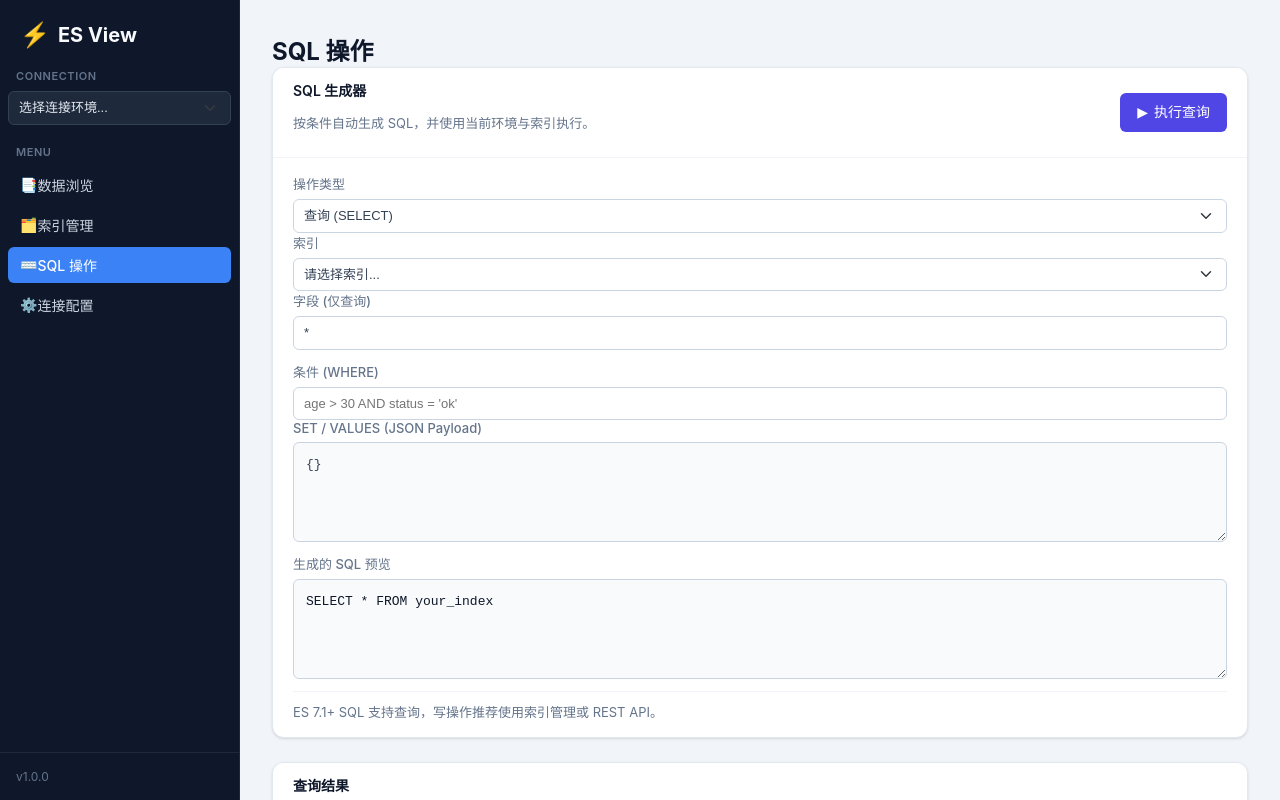
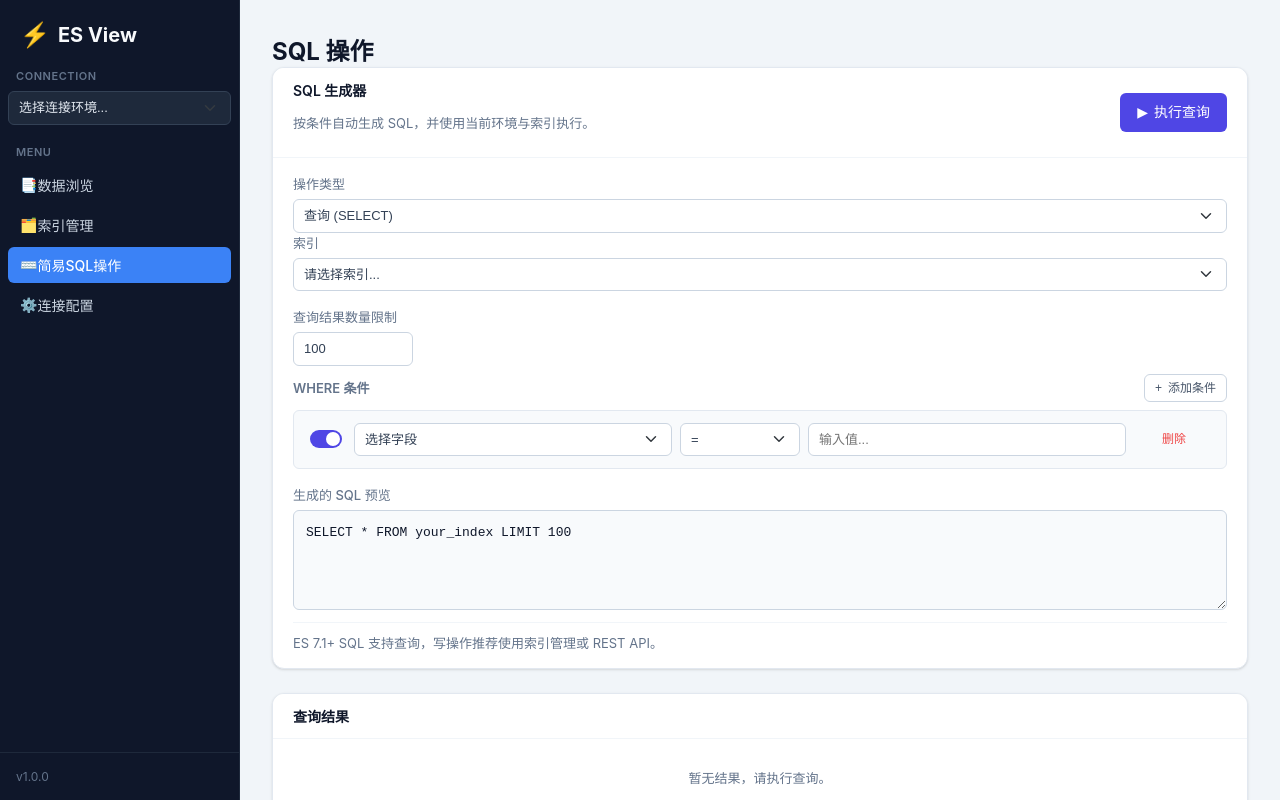
Before and after one commit to theheroonline/es-view, a React (Vite) app: page /#/sql in a window 1280 px wide. Built offline with nearby package versions, Linux system fonts and the light colour scheme.

Commit message:
完善功能

```diff
--- a/src/App.tsx
+++ b/src/App.tsx
@@ -62,7 +62,7 @@ function AppLayout() {
                 <span>🗂️</span> 索引管理
               </NavLink>
               <NavLink to="/sql" className={({ isActive }) => `nav-item ${isActive ? "active" : ""}`}>
-                <span>⌨️</span> SQL 操作
+                <span>⌨️</span> 简易SQL操作
               </NavLink>
               <NavLink to="/connections" className={({ isActive }) => `nav-item ${isActive ? "active" : ""}`}>
                 <span>⚙️</span> 连接配置
--- a/src/lib/esView.ts
+++ b/src/lib/esView.ts
@@ -120,15 +120,31 @@ export async function esRequest<T>(
 
   const normalizedBase = normalized.baseUrl.replace(/\/$/, "");
   const requestPath = `/${path.replace(/^\//, "")}`;
-  const url = `${normalizedBase}${requestPath}`;
 
-  log("3. 构建请求 URL", url);
+  // 在浏览器中通过代理发送请求，在 Tauri 中直接发送
+  let url: string;
+  if (isTauriEnv) {
+    url = `${normalizedBase}${requestPath}`;
+    log("3. 构建请求 URL (Tauri直连)", url);
+  } else {
+    // 浏览器环境：通过 /es 代理，并通过 x-es-target 头指定真实地址
+    url = `/es${requestPath}`;
+    log("3. 构建请求 URL (浏览器代理)", url);
+  }
+
   log("4. 请求方法", options.method ?? "GET");
   log("4.1 运行环境", isTauriEnv ? "Tauri" : "Browser");
 
   const headers: Record<string, string> = {
     "Content-Type": "application/json"
   };
+
+  // 浏览器环境下，通过 x-es-target 头通知代理真实地址
+  if (!isTauriEnv) {
+    headers["x-es-target"] = normalizedBase;
+    log("5. 已添加代理目标头", normalizedBase);
+  }
+
   const auth = buildAuthHeader(normalized);
   if (auth) {
     headers["Authorization"] = auth;
--- a/src/pages/SqlQuery.tsx
+++ b/src/pages/SqlQuery.tsx
@@ -1,42 +1,84 @@
 import { useEffect, useMemo, useState } from "react";
-import { sqlQuery } from "../lib/esView";
+import { extractFieldsFromMapping, getIndexMapping, sqlQuery } from "../lib/esView";
 import { useAppContext } from "../state/AppContext";
 import SqlHistory from "./SqlHistory";
 
 type SqlOperation = "select" | "insert" | "update" | "delete";
 
+type WhereCondition = {
+  field: string;
+  operator: string;
+  value: string;
+  enabled: boolean;
+};
+
 export default function SqlQuery() {
   const { getActiveConnection, addHistory, indices, selectedIndex, setSelectedIndex } = useAppContext();
   const activeConnection = useMemo(() => getActiveConnection(), [getActiveConnection]);
   const [operation, setOperation] = useState<SqlOperation>("select");
-  const [fields, setFields] = useState("*");
-  const [where, setWhere] = useState("");
+  const [availableFields, setAvailableFields] = useState<string[]>([]);
+  const [whereConditions, setWhereConditions] = useState<WhereCondition[]>([
+    { field: "", operator: "=", value: "", enabled: true }
+  ]);
   const [payload, setPayload] = useState("{}");
   const [sql, setSql] = useState("");
+  const [limit, setLimit] = useState(100);
   const [result, setResult] = useState<{ columns: string[]; rows: Array<Array<unknown>> } | null>(null);
   const [error, setError] = useState("");
+  const [totalRows, setTotalRows] = useState(0);
 
+  // 获取索引字段
+  useEffect(() => {
+    if (!activeConnection || !selectedIndex) {
+      setAvailableFields([]);
+      return;
+    }
+    getIndexMapping(activeConnection, selectedIndex)
+      .then((mapping) => {
+        const extracted = extractFieldsFromMapping(mapping, selectedIndex);
+        setAvailableFields(extracted);
+      })
+      .catch(() => setAvailableFields([]));
+  }, [activeConnection, selectedIndex]);
+
+  // 生成 SQL
   useEffect(() => {
     const name = selectedIndex || "your_index";
     let generated = "";
     switch (operation) {
       case "select":
-        generated = `SELECT ${fields || "*"} FROM ${name}${where ? ` WHERE ${where}` : ""}`;
+        const fieldsPart = "*";
+        const enabledConditions = whereConditions.filter((c) => c.enabled && c.field && c.value);
+        const wherePart = enabledConditions.length > 0
+          ? ` WHERE ${enabledConditions.map((c) => {
+              switch (c.operator) {
+                case "=": return `${c.field} = '${c.value}'`;
+                case "!=": return `${c.field} != '${c.value}'`;
+                case ">": return `${c.field} > ${c.value}`;
+                case ">=": return `${c.field} >= ${c.value}`;
+                case "<": return `${c.field} < ${c.value}`;
+                case "<=": return `${c.field} <= ${c.value}`;
+                case "LIKE": return `${c.field} LIKE '%${c.value}%'`;
+                default: return `${c.field} = '${c.value}'`;
+              }
+            }).join(" AND ")}`
+          : "";
+        generated = `SELECT ${fieldsPart} FROM ${name}${wherePart} LIMIT ${limit}`;
         break;
       case "insert":
         generated = `INSERT INTO ${name} VALUES ${payload}`;
         break;
       case "update":
-        generated = `UPDATE ${name} SET ${payload}${where ? ` WHERE ${where}` : ""}`;
+        generated = `UPDATE ${name} SET ${payload}`;
         break;
       case "delete":
-        generated = `DELETE FROM ${name}${where ? ` WHERE ${where}` : ""}`;
+        generated = `DELETE FROM ${name}`;
         break;
       default:
         generated = "";
     }
     setSql(generated);
-  }, [operation, selectedIndex, fields, where, payload]);
+  }, [operation, selectedIndex, whereConditions, payload, limit]);
 
   const execute = async () => {
     setError("");
@@ -54,11 +96,41 @@ export default function SqlQuery() {
       const columns = response.columns?.map((col: { name: string }) => col.name) ?? [];
       const rows = response.rows ?? [];
       setResult({ columns, rows });
+      setTotalRows(rows.length);
       await addHistory(`SQL: ${selectedIndex || "未选择"}`, sql);
     } catch (err) {
-      setError("查询失败，请检查 SQL 或连接");
+      const message = err instanceof Error ? err.message : "查询失败";
+      setError(`查询失败：${message}`);
+      console.error("SQL 查询错误:", err);
     }
   };
+
+  const handleLimitChange = (event: React.ChangeEvent<HTMLInputElement>) => {
+    const newLimit = Math.max(1, Math.min(1000, parseInt(event.target.value) || 100));
+    setLimit(newLimit);
+  };
+
+  const handleConditionChange = (idx: number, next: Partial<WhereCondition>) => {
+    setWhereConditions((prev) => prev.map((item, index) => (index === idx ? { ...item, ...next } : item)));
+  };
+
+  const addCondition = () => {
+    setWhereConditions((prev) => [...prev, { field: "", operator: "=", value: "", enabled: true }]);
+  };
+
+  const removeCondition = (idx: number) => {
+    if (whereConditions.length === 1) {
+      setWhereConditions([{ field: "", operator: "=", value: "", enabled: true }]);
+    } else {
+      setWhereConditions((prev) => prev.filter((_, index) => index !== idx));
+    }
+  };
+
+  const toggleCondition = (idx: number) => {
+    setWhereConditions((prev) => prev.map((item, index) => (index === idx ? { ...item, enabled: !item.enabled } : item)));
+  };
+
+
 
   return (
     <>
@@ -96,20 +168,107 @@ export default function SqlQuery() {
                 ))}
               </select>
             </div>
-            <div>
-              <label>字段 (仅查询)</label>
-              <input className="form-control" value={fields} onChange={(event) => setFields(event.target.value)} placeholder="* 或 field1,field2" />
+          </div>
+
+
+
+          {/* WHERE 条件构建器 */}
+          {operation === "select" && (
+            <div style={{ marginTop: '16px' }}>
+              <div style={{ marginBottom: '8px' }}>
+                <label style={{ marginRight: '8px' }}>查询结果数量限制</label>
+                <input
+                  type="number"
+                  className="form-control"
+                  value={limit}
+                  onChange={handleLimitChange}
+                  style={{ width: '120px', display: 'inline-block' }}
+                  min="1"
+                  max="1000"
+                />
+              </div>
+
+              <div style={{ display: 'flex', justifyContent: 'space-between', alignItems: 'center', marginBottom: '8px' }}>
+                <label style={{ fontWeight: 600, margin: 0 }}>WHERE 条件</label>
+                <button className="btn btn-sm btn-secondary" onClick={addCondition}>
+                  <span>+</span> 添加条件
+                </button>
+              </div>
+
+              <div style={{
+                background: '#f8fafc',
+                borderRadius: '6px',
+                border: '1px solid #e2e8f0',
+                padding: '12px'
+              }}>
+                {whereConditions.map((cond, idx) => (
+                  <div key={idx} style={{
+                    display: 'grid',
+                    gridTemplateColumns: '40px 1fr 120px 1fr 80px',
+                    gap: '8px',
+                    marginBottom: idx < whereConditions.length - 1 ? '8px' : '0',
+                    opacity: cond.enabled ? 1 : 0.5
+                  }}>
+                    <label className="switch" style={{ margin: 'auto' }}>
+                      <input
+                        type="checkbox"
+                        checked={cond.enabled}
+                        onChange={() => toggleCondition(idx)}
+                      />
+                      <span className="slider"></span>
+                    </label>
+                    <select
+                      className="form-control"
+                      value={cond.field}
+                      onChange={(event) => handleConditionChange(idx, { field: event.target.value })}
+                      disabled={!cond.enabled}
+                    >
+                      <option value="">选择字段</option>
+                      {availableFields.map((f) => (
+                        <option key={f} value={f}>{f}</option>
+                      ))}
+                    </select>
+                    <select
+                      className="form-control"
+                      value={cond.operator}
+                      onChange={(event) => handleConditionChange(idx, { operator: event.target.value })}
+                      disabled={!cond.enabled}
+                    >
+                      <option value="=">=</option>
+                      <option value="!=">!=</option>
+                      <option value=">">&gt;</option>
+                      <option value=">=">&gt;=</option>
+                      <option value="<">&lt;</option>
+                      <option value="<=">&lt;=</option>
+                      <option value="LIKE">LIKE</option>
+                    </select>
+                    <input
+                      className="form-control"
+                      value={cond.value}
+                      onChange={(event) => handleConditionChange(idx, { value: event.target.value })}
+                      placeholder="输入值..."
+                      disabled={!cond.enabled}
+                    />
+                    <button
+                      className="btn btn-sm btn-ghost text-danger"
+                      onClick={() => removeCondition(idx)}
+                      title="删除条件"
+                    >
+                      删除
+                    </button>
+                  </div>
+                ))}
               </div>
             </div>
-          <div className="form-grid" style={{ marginTop: '12px' }}>
-            <div>
-              <label>条件 (WHERE)</label>
-              <input className="form-control" value={where} onChange={(event) => setWhere(event.target.value)} placeholder="age > 30 AND status = 'ok'" />
-            </div>
+          )}
+
+          <div className="form-grid" style={{ marginTop: '16px' }}>
+            {operation !== "select" && (
               <div className="span-2">
                 <label>SET / VALUES (JSON Payload)</label>
                 <textarea className="form-control json-editor" style={{ height: '100px' }} value={payload} onChange={(event) => setPayload(event.target.value)} />
               </div>
+            )}
             <div className="span-2">
               <label>生成的 SQL 预览</label>
               <textarea className="form-control json-editor" style={{ height: '100px', background: '#f8fafc', color: '#0f172a' }} value={sql} onChange={(event) => setSql(event.target.value)} />
@@ -124,7 +283,7 @@ export default function SqlQuery() {
 
       <div className="card">
         <div className="card-header">
-          <h3 className="card-title">查询结果</h3>
+          <h3 className="card-title">查询结果 {result && `(显示 ${totalRows} 行)`}</h3>
         </div>
 
         {!result && (
@@ -134,9 +293,13 @@ export default function SqlQuery() {
         )}
 
         {result && (
-          <div className="table-wrapper">
+          <div style={{
+            height: '600px',
+            overflow: 'auto',
+            borderTop: '1px solid #e2e8f0'
+          }}>
             <table className="table">
-              <thead>
+              <thead style={{ position: 'sticky', top: 0, background: '#fff', zIndex: 10 }}>
                 <tr>
                   {result.columns.map((col) => (
                     <th key={col}>{col}</th>
```
Also changed, not shown: src/pages/Connections.tsx (+2 -31 lines), src/state/AppContext.tsx (+13 -2 lines), vite.config.ts (+8 -1 lines), 2 other files (tests, documents, lock files or other folders). Lines whose indentation alone changed are shown as unchanged.
